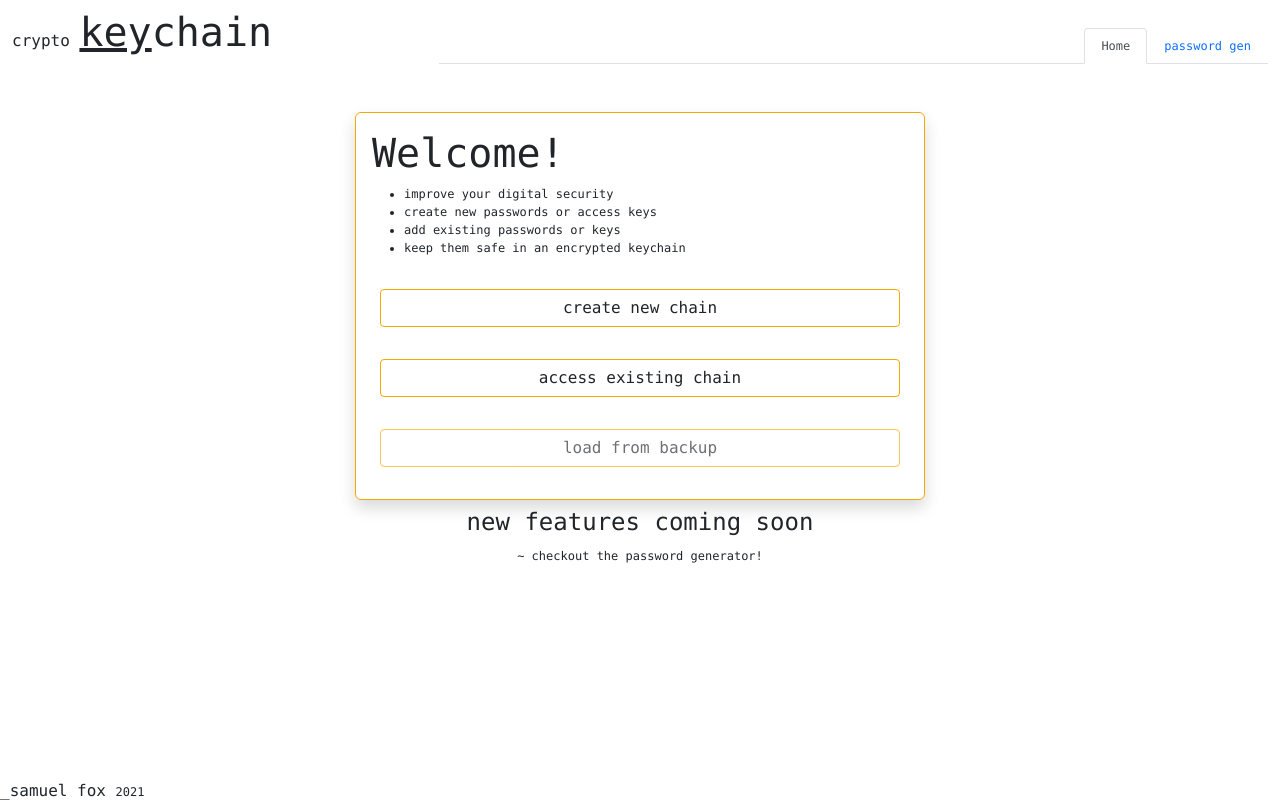
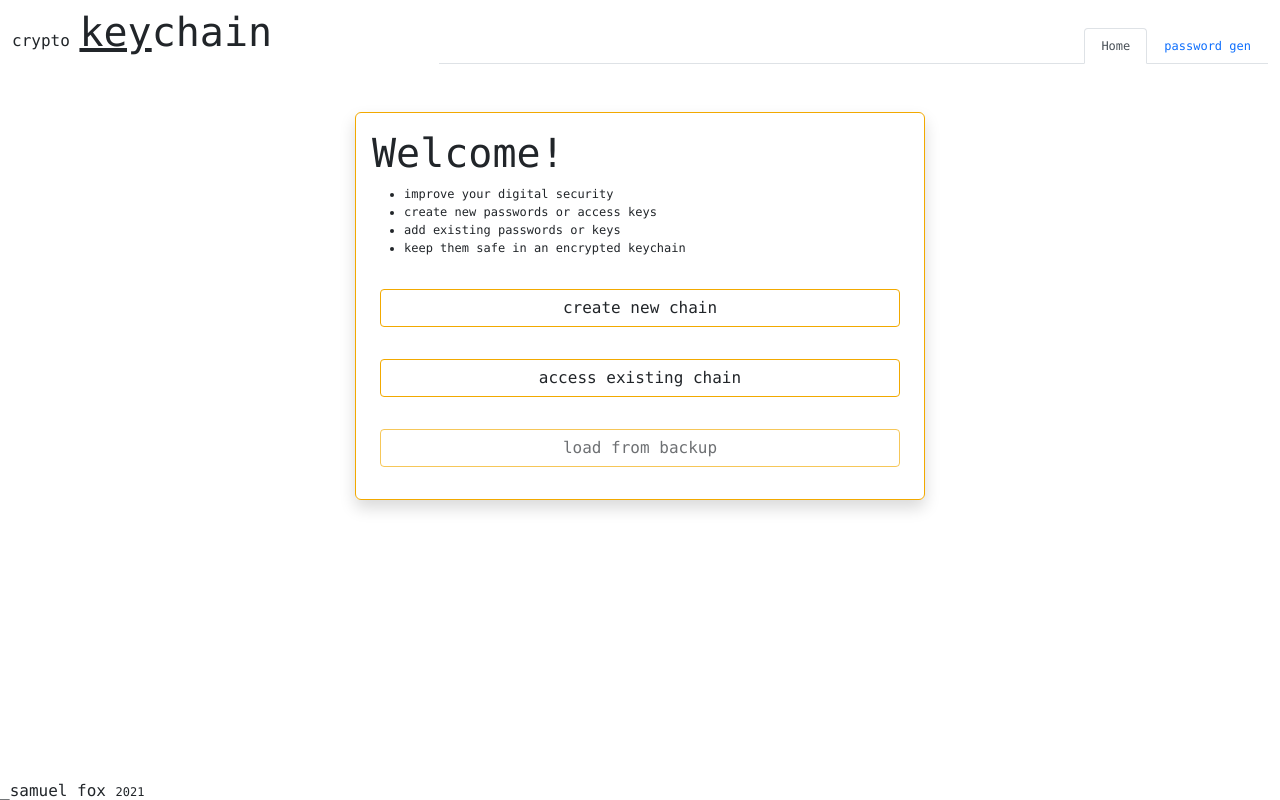
Before and after one commit to samuelfox1/crypto-keychain, a React (Create React App) app: page / in a window 1280 px wide. Built offline with nearby package versions, Linux system fonts and the light colour scheme.

Commit message:
update: comment out coming soon code

```diff
--- a/src/Pages/Home.js
+++ b/src/Pages/Home.js
@@ -12,10 +12,10 @@ export default function Home() {
     return (
         <Container className="my-5">
             {HomeComponent}
-            <Row className="mt-2 text-center">
+            {/* <Row className="mt-2 text-center">
                 <h4> new features coming soon</h4>
                 <h6><small>~ checkout the password generator!</small></h6>
-            </Row>
+            </Row> */}
         </Container >
     )
 }
```
